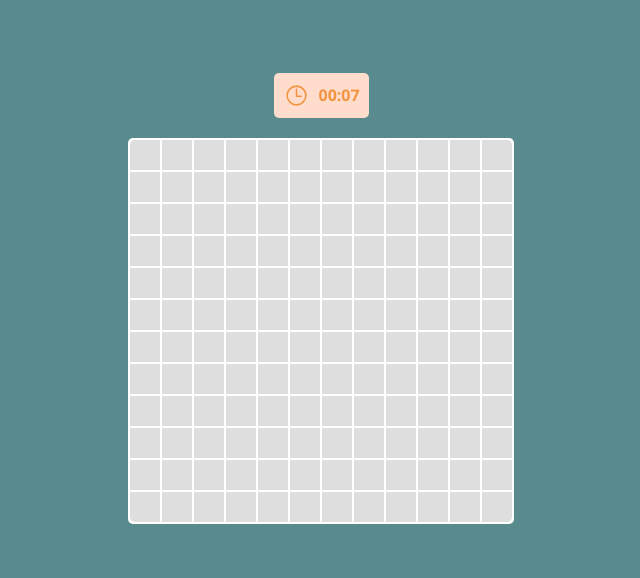
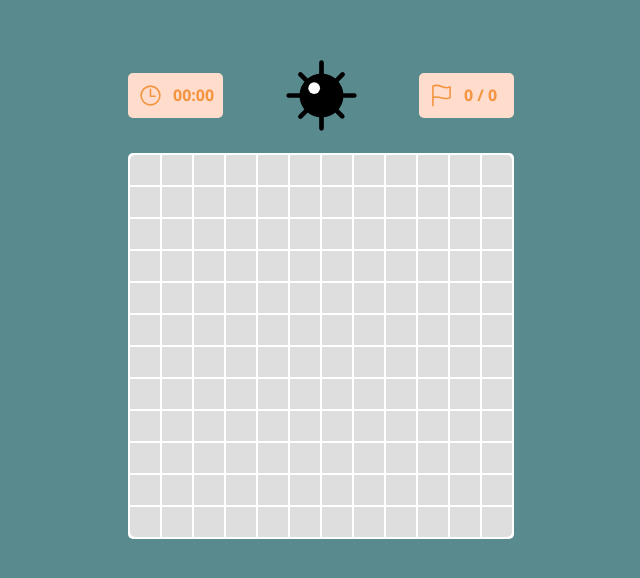
Before and after one commit to cedric69lt/Minesweeper, a React (Create React App) app: page / in a window 1280 px wide. Shown: the part 102-680 px from the top of the page, without its empty margins (319-959 px from the left). Built offline with nearby package versions, Linux system fonts and the light colour scheme.

Commit message:
✨ (game): Added Bombs & Flags count
Added placed flags by bombs count. Fix timer startng only when first click is triggered

```diff
--- a/package.json
+++ b/package.json
@@ -18,6 +18,7 @@
 		"react": "^18.2.0",
 		"react-dom": "^18.2.0",
 		"react-scripts": "5.0.1",
+		"recoil": "^0.7.7",
 		"sass": "^1.70.0",
 		"typescript": "^4.9.5"
 	},
--- a/src/App.scss
+++ b/src/App.scss
@@ -4,6 +4,17 @@
 	justify-content: center;
 	align-items: center;
 	gap: 20px;
-	width: 100%;
-	height: 100%;
+
+	& > .stats {
+		display: flex;
+		flex-wrap: nowrap;
+		justify-content: space-between;
+		align-items: center;
+		gap: 15px;
+		width: 100%;
+
+		& > .logo {
+			width: 75px;
+		}
+	}
 }
--- a/src/App.tsx
+++ b/src/App.tsx
@@ -1,12 +1,33 @@
+// ---------------------------------------------------------------------------------------------------------------------
+//!                                                       Imports
+// ---------------------------------------------------------------------------------------------------------------------
+
+// ----------------------------------------------------- Context -------------------------------------------------------
+import { RecoilRoot } from 'recoil';
+// ---------------------------------------------------------------------------------------------------------------------
+
+// --------------------------------------------------- Components ------------------------------------------------------
+import Grid from './components/Grid/Grid';
+import Timer from './components/Stats/Timer/Timer';
+import MinesCounter from './components/Stats/MinesCounter/MinesCounter';
+// ---------------------------------------------------------------------------------------------------------------------
+
+// ----------------------------------------------------- Styles --------------------------------------------------------
 import './App.scss';
-import Grid from './components/Grid/Grid';
-import Timer from './components/Timer/Timer';
+import Logo from './assets/logo';
+// ---------------------------------------------------------------------------------------------------------------------
 
 const App = () => {
 	return (
 		<div className='App'>
-			<Timer />
-			<Grid />
+			<RecoilRoot>
+				<div className='stats'>
+					<Timer />
+					<Logo className={'logo'} />
+					<MinesCounter />
+				</div>
+				<Grid />
+			</RecoilRoot>
 		</div>
 	);
 };
--- /dev/null
+++ b/src/assets/flag.tsx
@@ -0,0 +1,20 @@
+const Flag = (props: any) => {
+	return (
+		<svg
+			xmlns='http://www.w3.org/2000/svg'
+			viewBox='0 0 512 512'
+			{...props}
+		>
+			<path
+				d='M80 464V68.14a8 8 0 014-6.9C91.81 56.66 112.92 48 160 48c64 0 145 48 192 48a199.53 199.53 0 0077.23-15.77 2 2 0 012.77 1.85v219.36a4 4 0 01-2.39 3.65C421.37 308.7 392.33 320 352 320c-48 0-128-32-192-32s-80 16-80 16'
+				fill='none'
+				stroke='currentColor'
+				strokeLinecap='round'
+				strokeMiterlimit='10'
+				strokeWidth='32'
+			/>
+		</svg>
+	);
+};
+
+export default Flag;
--- /dev/null
+++ b/src/assets/logo.tsx
@@ -0,0 +1,34 @@
+const Logo = (props: any) => {
+	return (
+		<svg
+			xmlns='http://www.w3.org/2000/svg'
+			viewBox='0 0 512 512'
+			{...props}
+		>
+			{/* Edges */}
+			<path
+				d='M256 32 l0 448 M32 256 l448 0 M112 112 l286 286 M400 112 L112 400'
+				stroke='currentColor'
+				strokeLinecap='round'
+				strokeMiterlimit='10'
+				strokeWidth={32}
+			/>
+			{/* Main circle */}
+			<circle
+				cx={256}
+				cy={256}
+				r={150}
+				fill='currentColor'
+			/>
+			{/* Light on main circle */}
+			<circle
+				cx={206}
+				cy={206}
+				r={40}
+				fill='#ffffff'
+			/>
+		</svg>
+	);
+};
+
+export default Logo;
--- /dev/null
+++ b/src/components/Stats/MinesCounter/MinesCounter.tsx
@@ -0,0 +1,28 @@
+// ---------------------------------------------------------------------------------------------------------------------
+//!                                                       Imports
+// ---------------------------------------------------------------------------------------------------------------------
+
+// ----------------------------------------------------- Recoil --------------------------------------------------------
+import { useRecoilState } from 'recoil';
+import { gameStateAtom } from '../../../contexts/gameState';
+// ---------------------------------------------------------------------------------------------------------------------
+
+// ----------------------------------------------------- Assets --------------------------------------------------------
+import Flag from '../../../assets/flag';
+import '../styles.scss';
+// ---------------------------------------------------------------------------------------------------------------------
+
+const MinesCounter = () => {
+	const [{ bombs, placedFlags }] = useRecoilState(gameStateAtom);
+
+	return (
+		<div className='statContainer'>
+			<Flag />
+			<p>
+				{placedFlags} / {bombs}
+			</p>
+		</div>
+	);
+};
+
+export default MinesCounter;
--- a/src/components/Timer/Timer.tsx
+++ b/src/components/Stats/Timer/Timer.tsx
@@ -7,15 +7,28 @@ import { useEffect, useState } from 'react';
 // ---------------------------------------------------------------------------------------------------------------------
 
 // ----------------------------------------------------- Assets --------------------------------------------------------
-import Clock from '../../assets/clock';
-import './styles.scss';
+import Clock from '../../../assets/clock';
+import '../styles.scss';
+import { useRecoilState } from 'recoil';
+import { gameStateAtom } from '../../../contexts/gameState';
 // ---------------------------------------------------------------------------------------------------------------------
 
 const Timer = () => {
-	const [startedTime] = useState<number>(Date.now());
+	const [{ status }] = useRecoilState(gameStateAtom);
+
+	const [startedTime, setStartedTime] = useState<number | null>(null);
 	const [displayedTime, setDisplayedTime] = useState<string>('00:00');
 
 	useEffect(() => {
+		if (status === 'playing') {
+			setStartedTime(Date.now());
+		} else if (status === 'win' || status === 'loose') {
+			setStartedTime(null);
+		}
+	}, [status]);
+
+	useEffect(() => {
+		if (startedTime) {
 			const interval = setInterval(() => {
 				const elapsedTime = (Date.now() - startedTime) / 1000;
 
@@ -29,10 +42,11 @@ const Timer = () => {
 			}, 500);
 
 			return () => clearInterval(interval);
+		}
 	}, [startedTime]);
 
 	return (
-		<div className='timer'>
+		<div className='statContainer'>
 			<Clock />
 			<p>{displayedTime}</p>
 		</div>
--- a/src/components/Timer/styles.scss
+++ b/src/components/Stats/styles.scss
@@ -1,4 +1,4 @@
-.timer {
+.statContainer {
 	display: grid;
 	grid-template-columns: 25px 40px;
 	align-items: center;
--- /dev/null
+++ b/src/contexts/gameState.ts
@@ -0,0 +1,10 @@
+import { atom } from 'recoil';
+
+export const gameStateAtom = atom({
+	key: 'gameState',
+	default: {
+		bombs: 0,
+		placedFlags: 0,
+		status: 'idle',
+	},
+});
--- a/src/index.scss
+++ b/src/index.scss
@@ -9,6 +9,11 @@
 }
 
 #root {
+	display: flex;
+	flex-direction: column;
+	justify-content: center;
+	align-items: center;
+	gap: 20px;
 	width: 100svw;
 	height: 100svh;
 	background: #598b8e;
--- a/src/utils/game.ts
+++ b/src/utils/game.ts
@@ -5,12 +5,16 @@ export const genGrid = (size: number): GridType => {
 	let grid: GridType = Array.apply(null, Array(size)).map(() => {
 		return Array.apply(null, Array(size)).map(() => {
 			return {
+				// hidden: false,
 				hidden: true,
 				value: 'empty',
 				flag: false,
 			};
 		});
 	});
+
+	// grid = genBombs(grid, 'beginner');
+	// grid = genNumbers(grid);
 
 	return grid;
 };
@@ -28,11 +32,11 @@ export const genBombs = (grid: GridType, difficulty: Difficulty) => {
 	}
 
 	bombs = Math.floor(bombs);
-
-	for (let i = 0; i <= bombs; i++) {
+	for (let i = 1; i <= bombs; i++) {
 		let needRegenerate = false;
 
 		do {
+			needRegenerate = false;
 			const row = getRandomArbitrary(0, grid.length);
 			const col = getRandomArbitrary(0, grid.length);
 			let bombsArounds = 0;
@@ -69,7 +73,7 @@ export const genBombs = (grid: GridType, difficulty: Difficulty) => {
 		} while (needRegenerate);
 	}
 
-	return grid;
+	return { grid: grid, bombsCount: bombs };
 };
 
 export const genNumbers = (grid: GridType): GridType => {
@@ -141,3 +145,32 @@ export const revealAllGrid = (grid: GridType, excludeGoodFlags: boolean = true)
 		});
 	});
 };
+
+export const startGame = (grid: GridType, difficulty: Difficulty, needEmpty: boolean = true, rowIndex?: number, colIndex?: number): { grid: GridType; bombsCount: number } => {
+	if (needEmpty) {
+		if (rowIndex === undefined || rowIndex < 0 || rowIndex >= grid.length) {
+			throw Error('Missing rowIndex and/or colIndex parameters.');
+		} else if (colIndex === undefined || colIndex < 0 || colIndex >= grid[rowIndex].length) {
+			throw Error('Missing rowIndex and/or colIndex parameters.');
+		}
+
+		let bombsCount = 0;
+
+		do {
+			const { grid: bombsGrid, bombsCount: bombsCountFromGen } = genBombs(grid, difficulty as Difficulty);
+			grid = bombsGrid;
+
+			bombsCount = bombsCountFromGen;
+		} while (grid[rowIndex][colIndex].value !== 'empty');
+
+		grid = genNumbers(grid);
+		return { grid, bombsCount };
+	}
+
+	const { grid: bombsGrid, bombsCount } = genBombs(grid, difficulty);
+	grid = bombsGrid;
+
+	grid = genNumbers(grid);
+
+	return { grid, bombsCount };
+};
```
Also changed, not shown: src/components/Grid/Grid.tsx (+34 -23 lines), 1 other file (tests, documents, lock files or other folders). Lines whose indentation alone changed are shown as unchanged.
